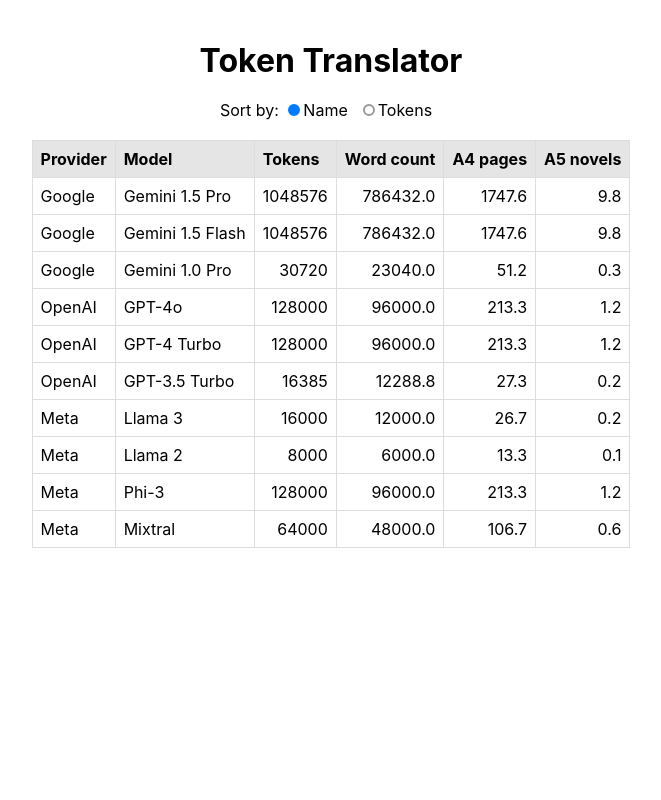
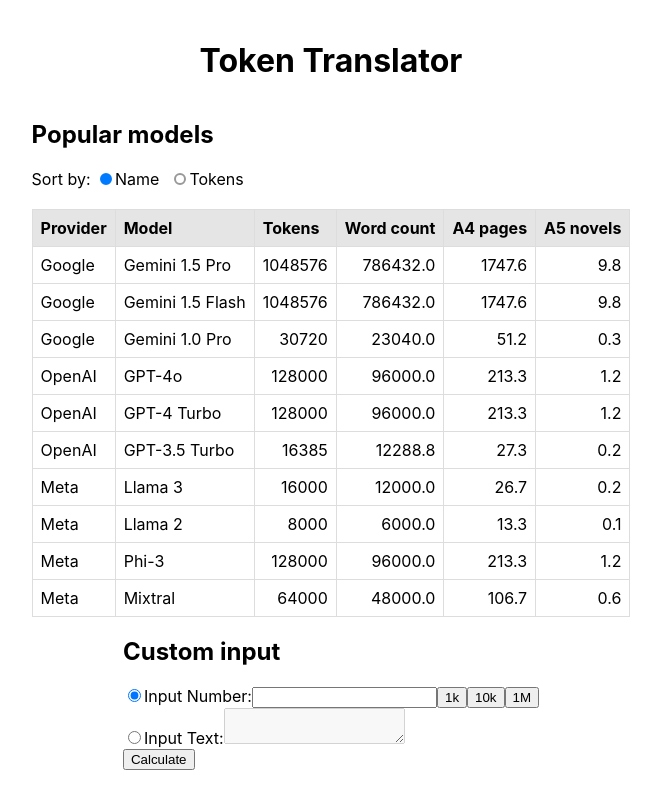
Before and after one commit to MichaelCurrin/token-translator, a React (Create React App) app: page / in a window 1280 px wide. Shown: the whole page, without its empty margins (309-970 px from the left). Built offline with nearby package versions, Linux system fonts and the light colour scheme.

Commit message:
feat: add input converter

```diff
--- a/src/App.jsx
+++ b/src/App.jsx
@@ -1,4 +1,5 @@
 import { React, useState } from 'react';
+import ConvertInput from "./components/ConvertInput";
 import ModelsTable from './components/ModelsTable';
 import SortingButtons from './components/SortingButtons';
 import { MODELS } from './constants';
@@ -10,6 +11,7 @@ function App() {
 
   const sortModels = (key) => {
     let sortedArray = [...sortedModels];
+
     if (key === 'providerAndModel') {
       sortedArray.sort((a, b) => {
         if (a.provider === b.provider) {
@@ -20,6 +22,7 @@ function App() {
     } else if (key === 'tokens') {
       sortedArray.sort((a, b) => a.tokens - b.tokens);
     }
+
     setSortedModels(sortedArray);
     setSortConfig(key);
   };
@@ -27,8 +30,15 @@ function App() {
   return (
     <div className="container">
       <h1>Token Translator</h1>
-      <SortingButtons sortOption={sortConfig} onSort={sortModels} className="sorting-buttons" />
-      <ModelsTable models={sortedModels} />
+      <div>
+        <h2>Popular models</h2>
+        <SortingButtons sortOption={sortConfig} onSort={sortModels} className="sorting-buttons" />
+        <ModelsTable models={sortedModels} />
+      </div>
+      <div>
+        <h2>Custom input</h2>
+        <ConvertInput />
+      </div>
     </div>
   );
 }
--- /dev/null
+++ b/src/components/ConvertInput.jsx
@@ -0,0 +1,121 @@
+import React, { useState } from 'react';
+import { tokenCountToWordCount, wordCountToPageCounts } from '../lib';
+
+function ConvertInput() {
+  const [inputType, setInputType] = useState('number');
+  const [inputValue, setInputValue] = useState('');
+  const [presets] = useState(['1k', '10k', '1M']);
+  const [result, setResult] = useState(null);
+
+  const handleInputChange = (e) => {
+    setInputValue(e.target.value);
+  };
+
+  const handleRadioChange = (type) => {
+    setInputType(type);
+    setInputValue('');
+  };
+
+  const handleSubmit = (e) => {
+    e.preventDefault();
+    if (inputType === 'number') {
+      handleNumberSubmit();
+    } else {
+      handleTextSubmit();
+    }
+  };
+
+  const handleNumberSubmit = () => {
+    if (!inputValue) return;
+    const tokenCount = parseInt(inputValue, 10);
+    const wordCount = tokenCountToWordCount(tokenCount);
+    const { a4PageCount, a5NovelCount } = wordCountToPageCounts(wordCount);
+    setResult({
+      tokens: tokenCount,
+      wordCount,
+      a4PageCount: a4PageCount.toFixed(1),
+      a5NovelCount: a5NovelCount.toFixed(1)
+    });
+  };
+
+  const handleTextSubmit = () => {
+    if (!inputValue) return;
+    const wordCount = inputValue.trim().split(/\s+/).length;
+    const tokenCount = wordCount / 0.75;
+    const { a4PageCount, a5NovelCount } = wordCountToPageCounts(wordCount);
+    setResult({
+      tokens: tokenCount.toFixed(0),
+      wordCount,
+      a4PageCount: a4PageCount.toFixed(1),
+      a5NovelCount: a5NovelCount.toFixed(1)
+    });
+  };
+
+  return (
+    <div>
+      <form onSubmit={handleSubmit}>
+        <div>
+          <input
+            type="radio"
+            id="number"
+            name="inputType"
+            value="number"
+            checked={inputType === 'number'}
+            onChange={() => handleRadioChange('number')}
+          />
+          <label htmlFor="number">Input Number:</label>
+          <input
+            type="number"
+            value={inputValue}
+            onChange={handleInputChange}
+            disabled={inputType === 'text'}
+          />
+          {presets.map((preset, index) => (
+            <button key={index} onClick={() => setInputValue(preset)}>
+              {preset}
+            </button>
+          ))}
+        </div>
+        <div>
+          <input
+            type="radio"
+            id="text"
+            name="inputType"
+            value="text"
+            checked={inputType === 'text'}
+            onChange={() => handleRadioChange('text')}
+          />
+          <label htmlFor="text">Input Text:</label>
+          <textarea
+            value={inputValue}
+            onChange={handleInputChange}
+            disabled={inputType === 'number'}
+          />
+        </div>
+        <button type="submit">Calculate</button>
+      </form>
+      {result && (
+        <table>
+          <thead>
+            <tr>
+              <th>Tokens</th>
+              <th>Word Count</th>
+              <th>A4 Pages</th>
+              <th>A5 Novels</th>
+            </tr>
+          </thead>
+          <tbody>
+            <tr>
+              <td>{result.tokens}</td>
+              <td>{result.wordCount}</td>
+              <td>{result.a4PageCount}</td>
+              <td>{result.a5NovelCount}</td>
+            </tr>
+          </tbody>
+        </table>
+      )}
+    </div>
+  );
+}
+
+export default ConvertInput;
```
